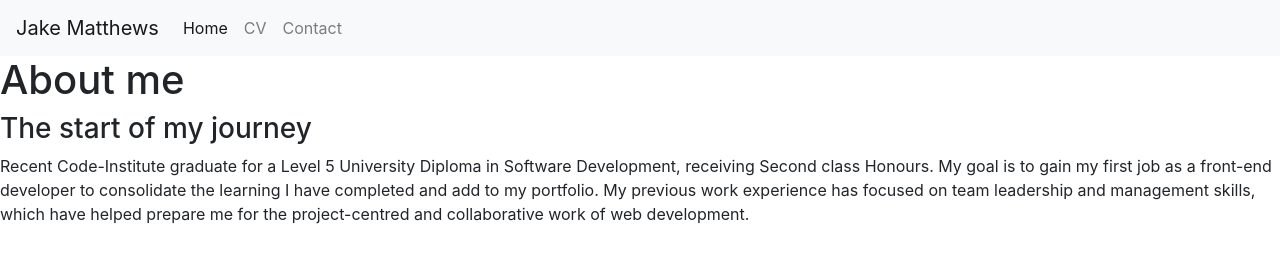
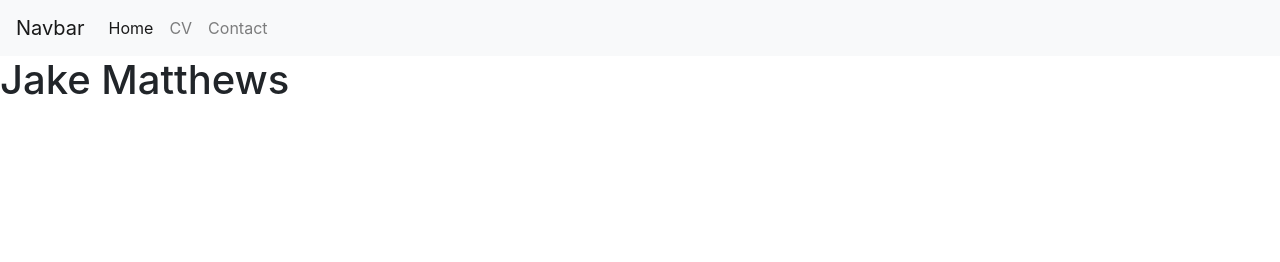
Before and after one commit to jakematthews1234/Jake-Matthews-CV, a plain HTML site: page todo.html in a window 1280 px wide. Drawn offline with nearby package versions, Linux system fonts and the light colour scheme.

Commit message:
added todo.html

```diff
--- a/index.html
+++ b/todo.html
@@ -13,7 +13,7 @@
   </head>
   <body>
   <nav class="navbar navbar-expand-lg navbar-light bg-light">
-  <a class="navbar-brand" href="#">Jake Matthews</a>
+  <a class="navbar-brand" href="#">Navbar</a>
   <button class="navbar-toggler" type="button" data-toggle="collapse" data-target="#navbarNav" aria-controls="navbarNav" aria-expanded="false" aria-label="Toggle navigation">
     <span class="navbar-toggler-icon"></span>
   </button>
@@ -31,19 +31,7 @@
     </ul>
   </div>
 </nav>
-    <h1>About me </h1>
-
-
-
-    <h3> The start of my journey</h3>
-    <p>
-    Recent Code-Institute graduate for a Level 5 University Diploma in Software Development,
-receiving Second class Honours. My goal is to gain my first job as a front-end developer to
-consolidate the learning I have completed and add to my portfolio. My previous work
-experience has focused on team leadership and management skills, which have helped
-prepare me for the project-centred and collaborative work of web development.
-
-    </p>
+    <h1>Jake Matthews</h1>
 
     <!-- Bootstrap links -->
     <script src="https://code.jquery.com/jquery-3.2.1.slim.min.js" integrity="sha384-KJ3o2DKtIkvYIK3UENzmM7KCkRr/rE9/Qpg6aAZGJwFDMVNA/GpGFF93hXpG5KkN" crossorigin="anonymous"></script>
```
Also changed, not shown: contact.html (+3 -0 lines).
